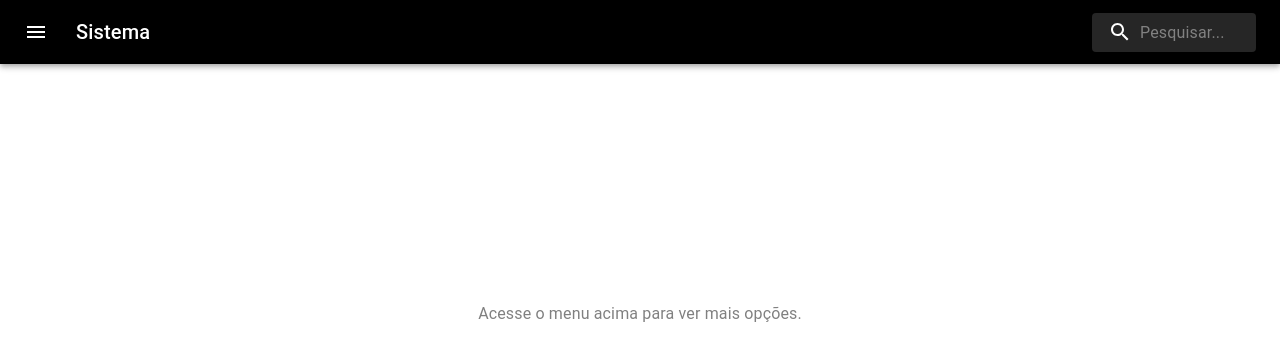
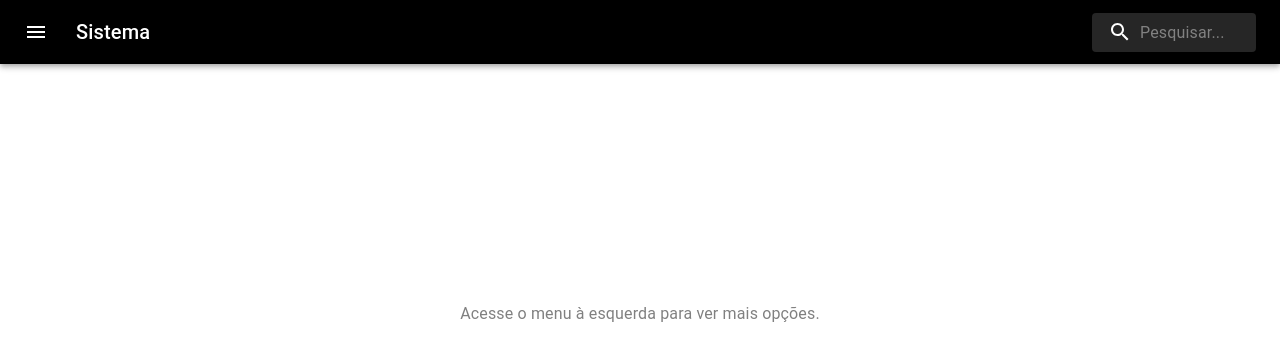
Before and after one commit to matefs/next-empresa-generica, a Next.js app: page /aplicacao in a window 1280 px wide. Shown: the top 360 px of the page. Built offline with nearby package versions, Linux system fonts and the light colour scheme.

Commit message:
fix: corrigido o texto

```diff
--- a/src/pages/aplicacao/index.tsx
+++ b/src/pages/aplicacao/index.tsx
@@ -20,7 +20,7 @@ export default function Index( ) {
     <>
       <Header />
       <Box sx={{ display: 'flex', justifyContent: 'center', alignItems: 'center', height:500 }}>
-      <Typography sx={{color: 'grey'}}>Acesse o menu acima para ver mais opções.</Typography>
+      <Typography sx={{color: 'grey'}}>Acesse o menu à esquerda para ver mais opções.</Typography>
     </Box>
 
     </>
```
